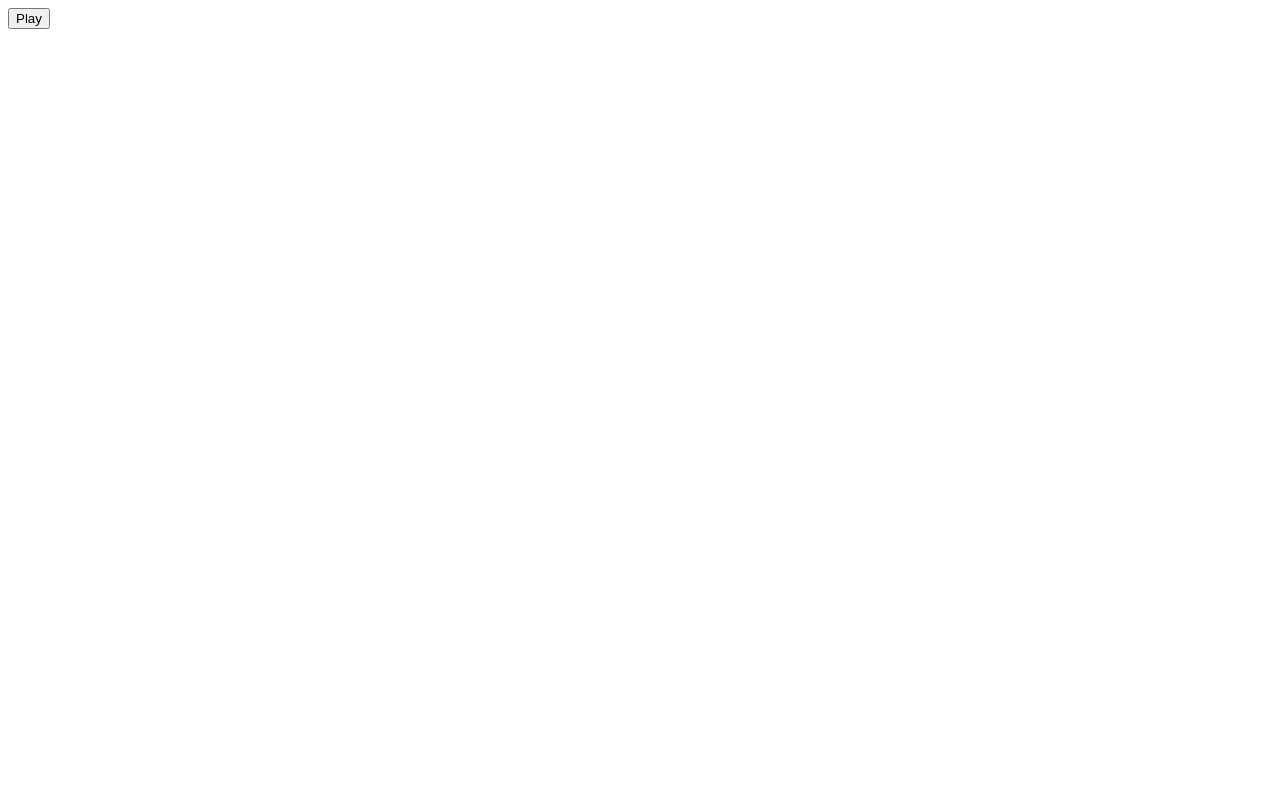
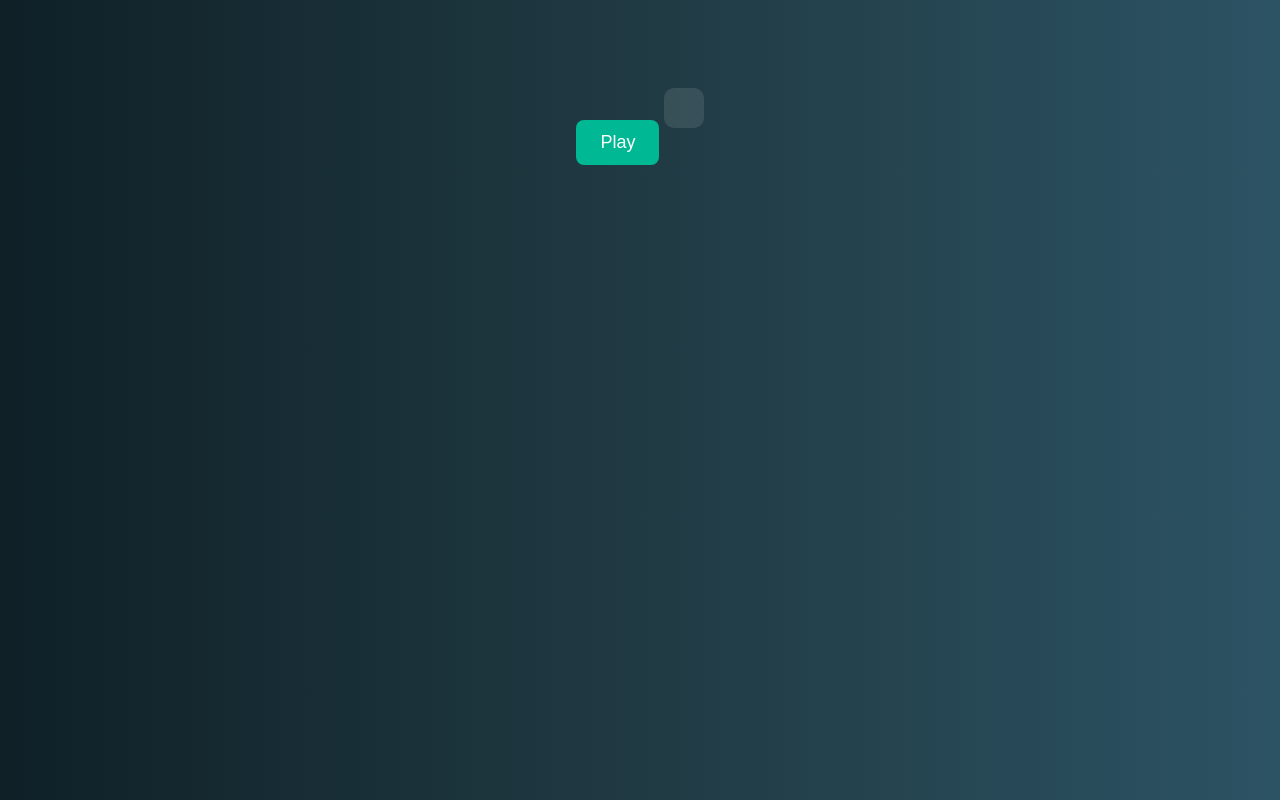
Before and after one commit to ALennox99/RockPaperScissors, a plain HTML site: page index.html in a window 1280 px wide. Drawn offline with Linux system fonts and the light colour scheme.

Commit message:
CSS added for nice finish

```diff
--- a/index.html
+++ b/index.html
@@ -64,5 +64,37 @@
       }
     }
   </script>
+  <style>
+    body {
+      font-family: 'Segoe UI', sans-serif;
+      background: linear-gradient(to right, #0f2027, #203a43, #2c5364);
+      color: #f0f0f0;
+      text-align: center;
+      padding-top: 50px;
+    }
 
+    button {
+      padding: 12px 24px;
+      font-size: 18px;
+      border: none;
+      border-radius: 8px;
+      background-color: #00b894;
+      color: white;
+      cursor: pointer;
+      transition: background-color 0.3s ease;
+    }
+
+    button:hover {
+      background-color: #019875;
+    }
+
+    #log {
+      margin-top: 30px;
+      font-size: 20px;
+      background-color: rgba(255, 255, 255, 0.1);
+      padding: 20px;
+      border-radius: 10px;
+      display: inline-block;
+    }
+  </style>
 </html>
```
